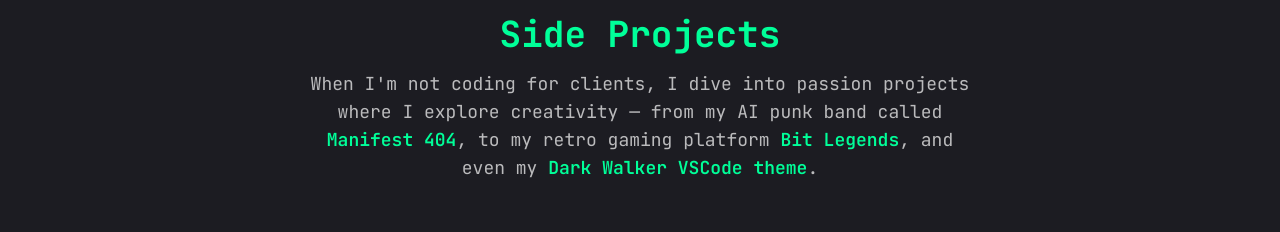
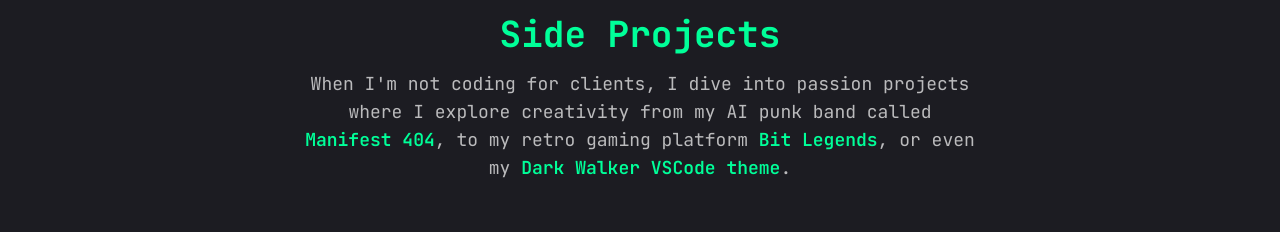
Before and after one commit to Miltonr87/portfoliov2, a Next.js app: page /sideprojects in a window 1280 px wide. Shown: the part 158-390 px from the top of the page. Built offline with nearby package versions, Linux system fonts and the light colour scheme.

Commit message:
Update page.jsx

```diff
--- a/src/app/sideprojects/page.jsx
+++ b/src/app/sideprojects/page.jsx
@@ -62,10 +62,10 @@
         </h3>
         <p className="text-white/70 text-base sm:text-lg max-w-2xl mx-auto leading-relaxed">
           When I&apos;m not coding for clients, I dive into passion projects
-          where I explore creativity — from my AI punk band called{' '}
+          where I explore creativity from my AI punk band called{' '}
           <span className="font-semibold text-accent">Manifest 404</span>, to my
           retro gaming platform{' '}
-          <span className="font-semibold text-accent">Bit Legends</span>, and
+          <span className="font-semibold text-accent">Bit Legends</span>, or
           even my{' '}
           <span className="font-semibold text-accent">
             Dark Walker VSCode theme
```
